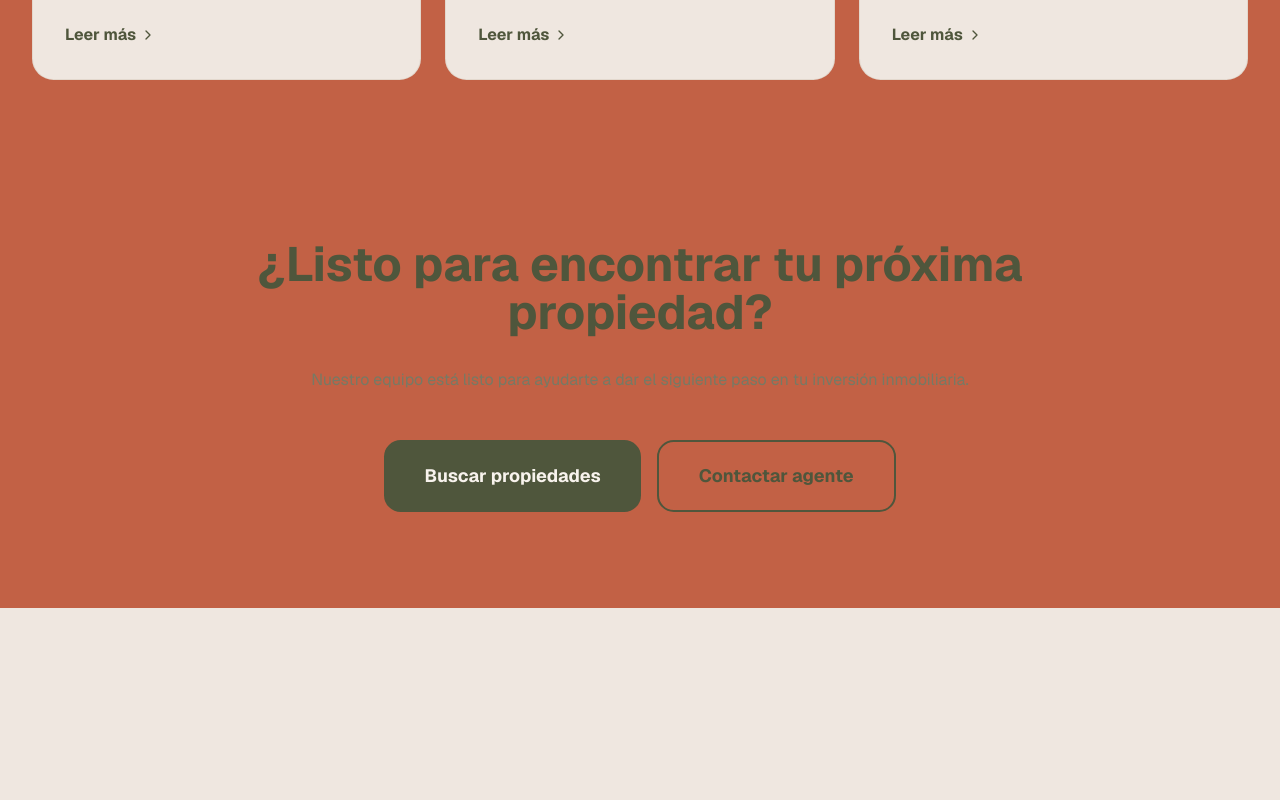
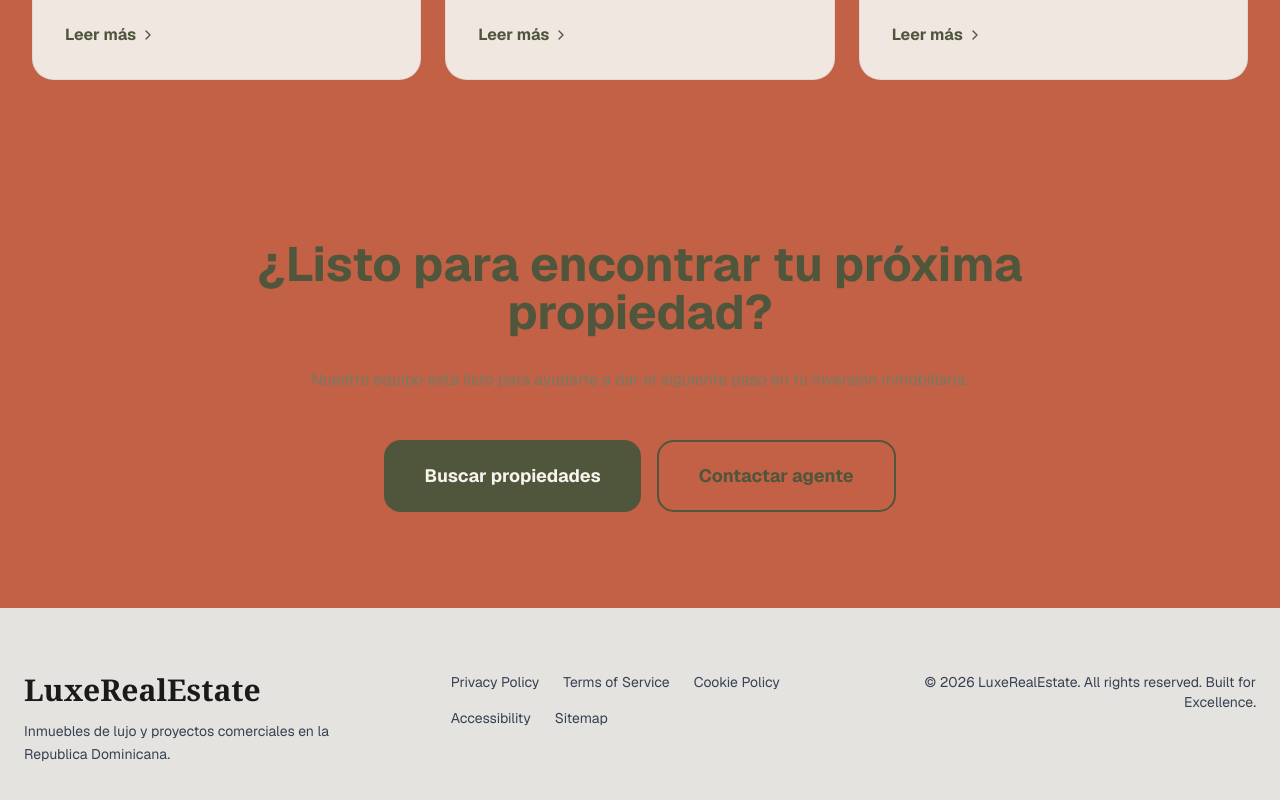
Before and after one commit to rmalan99/propia-website, a Next.js app: page / in a window 1280 px wide. Shown: the part 5867-6667 px from the top of the page. Before the commit the page ends 6475 px from the top, so only its background shows below. Built offline with nearby package versions, Linux system fonts and the light colour scheme.

Commit message:
feat(hero): Add high-res 4K hero image (3840x2561) with optimized WebP and Next.js Image config

```diff
--- a/app/layout.tsx
+++ b/app/layout.tsx
@@ -3,6 +3,7 @@ import { Manrope } from "next/font/google";
 import { GeistSans } from "geist/font/sans";
 import "./globals.css";
 import { Header } from "@/components/layout/header";
+import { Footer } from "@/components/layout/footer";
 
 const manrope = Manrope({
   subsets: ["latin"],
@@ -30,6 +31,7 @@ export default function RootLayout({
       <body className="font-sans antialiased min-h-screen bg-background text-foreground">
         <Header />
         {children}
+        <Footer />
       </body>
     </html>
   );
--- /dev/null
+++ b/components/layout/footer.tsx
@@ -0,0 +1,88 @@
+import { cn } from "@/lib/utils";
+
+interface FooterProps {
+  className?: string;
+}
+
+export function Footer({ className }: FooterProps) {
+  const currentYear = new Date().getFullYear();
+
+  const footerLinks = [
+    {
+      label: "Privacy Policy",
+      href: "#",
+    },
+    {
+      label: "Terms of Service",
+      href: "#",
+    },
+    {
+      label: "Cookie Policy",
+      href: "#",
+    },
+  ];
+
+  const secondaryLinks = [
+    {
+      label: "Accessibility",
+      href: "#",
+    },
+    {
+      label: "Sitemap",
+      href: "#",
+    },
+  ];
+
+  return (
+    <footer className={cn("bg-[#E5E3DF] py-12 md:py-16", className)}>
+      <div className="container mx-auto px-4 md:px-6">
+        <div className="grid grid-cols-1 md:grid-cols-3 gap-8 md:gap-12 items-start">
+          {/* Left column - Logo and description */}
+          <div className="flex flex-col gap-3">
+            <h2 className="font-serif text-2xl md:text-3xl font-bold text-[#1a1a1a]">
+              LuxeRealEstate
+            </h2>
+            <p className="text-sm text-gray-700 max-w-xs leading-relaxed">
+              Inmuebles de lujo y proyectos comerciales en la Republica
+              Dominicana.
+            </p>
+          </div>
+
+          {/* Center column - Links */}
+          <div className="flex flex-col gap-4">
+            <div className="flex flex-wrap gap-x-6 gap-y-2 justify-center md:justify-start">
+              {footerLinks.map((link) => (
+                <a
+                  key={link.label}
+                  href={link.href}
+                  className="text-sm text-gray-700 hover:text-[#1a1a1a] transition-colors"
+                >
+                  {link.label}
+                </a>
+              ))}
+            </div>
+            <div className="flex flex-wrap gap-x-6 gap-y-2 justify-center md:justify-start">
+              {secondaryLinks.map((link) => (
+                <a
+                  key={link.label}
+                  href={link.href}
+                  className="text-sm text-gray-700 hover:text-[#1a1a1a] transition-colors"
+                >
+                  {link.label}
+                </a>
+              ))}
+            </div>
+          </div>
+
+          {/* Right column - Copyright */}
+          <div className="flex flex-col justify-center md:justify-end">
+            <p className="text-sm text-gray-700 text-center md:text-right">
+              &copy; {currentYear} LuxeRealEstate. All rights reserved. Built
+              for Excellence.
+            </p>
+          </div>
+        </div>
+      </div>
+    </footer>
+  );
+}
--- a/components/pages/home/hero-section.tsx
+++ b/components/pages/home/hero-section.tsx
@@ -11,6 +11,8 @@ export function HeroSection() {
           fill
           className="object-cover"
           priority
+          quality={85}
+          sizes="100vw"
         />
         <div className="absolute inset-0 bg-black/30" />
       </div>
```
Also changed, not shown: public/images/home/hero-villa.webp.
